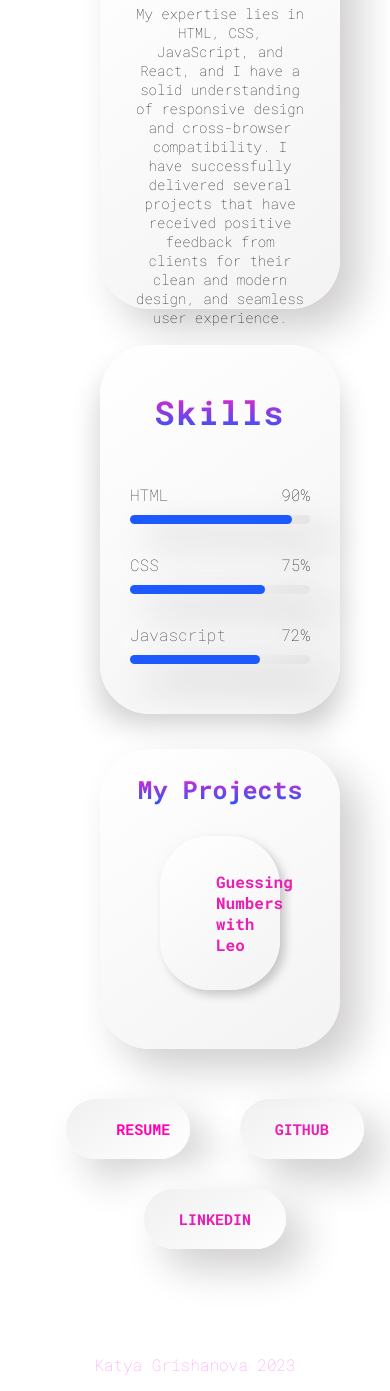
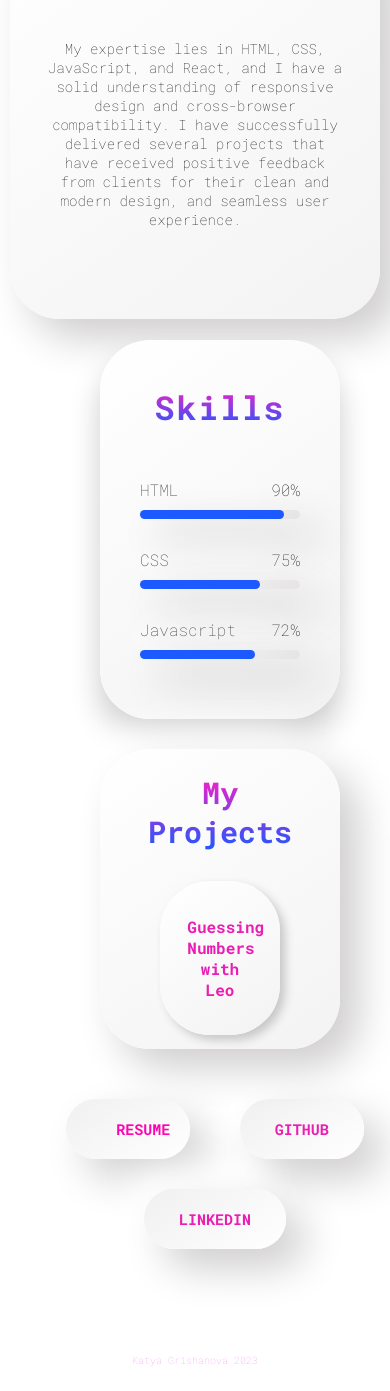
Before and after one commit to GoForKatya/Katya-Portfolio, a plain HTML site: page index.html in a window 390 px wide. Shown: the part 341-1732 px from the top of the page. Drawn offline with Linux system fonts and the light colour scheme.

Commit message:
Fixed the link

```diff
--- a/index.html
+++ b/index.html
@@ -62,7 +62,7 @@
 
         <div class="portf">
           <h1>My Projects</h1>
-          <div class="guessing-game"><a href="https://github.com/GoForKatya" target="_blank">Guessing Numbers with Leo</a></div>
+          <div class="guessing-game"><a href="https://goforkatya.github.io/number-guesser/" target="_blank">Guessing Numbers with Leo</a></div>
         </div>
 
 </main>
--- a/resorces/CSS/style.css
+++ b/resorces/CSS/style.css
@@ -284,11 +284,39 @@ p{
 }
 
 
+@media (max-width: 480px) {
+  h1{
+    font-size: 30px;
+  }
+
+  p{
+    font-size: 10px;
+  }
+  .about {
+    min-width: 80%;
+    margin: 10px;
+    overflow: scroll;
+  }
+
+  .skills{
+    min-width: 80%;
+margin: 10px;;
+  }
+  #welcome {
+    overflow: hidden;
+  }
+
+  .guessing-game a{
+    font-size: 16px;
+    min-width: 80%;
+
+  }
+}
+
+
+/*
 @media only screen and (max-width: 480px) {
-  #welcome {
-    width: 90%;
-    max-height: fit-content;
-  }
+
 
   #nav {
     width: 400px;
```
